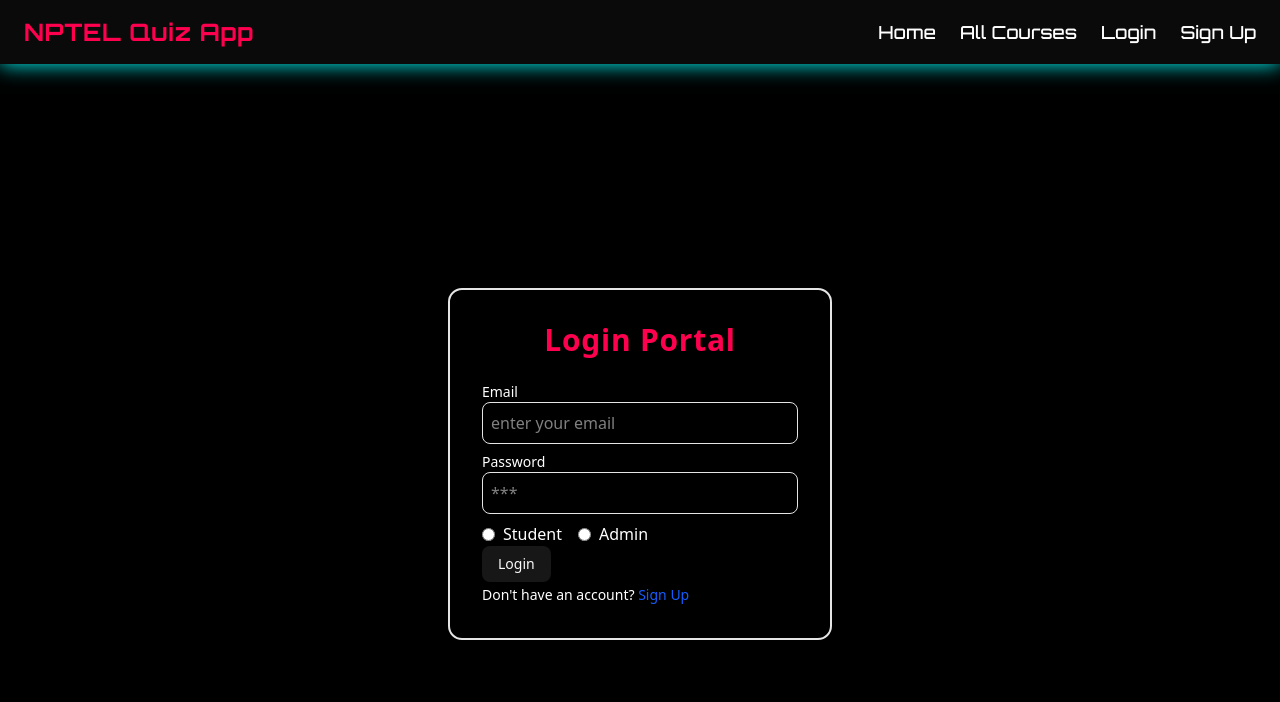
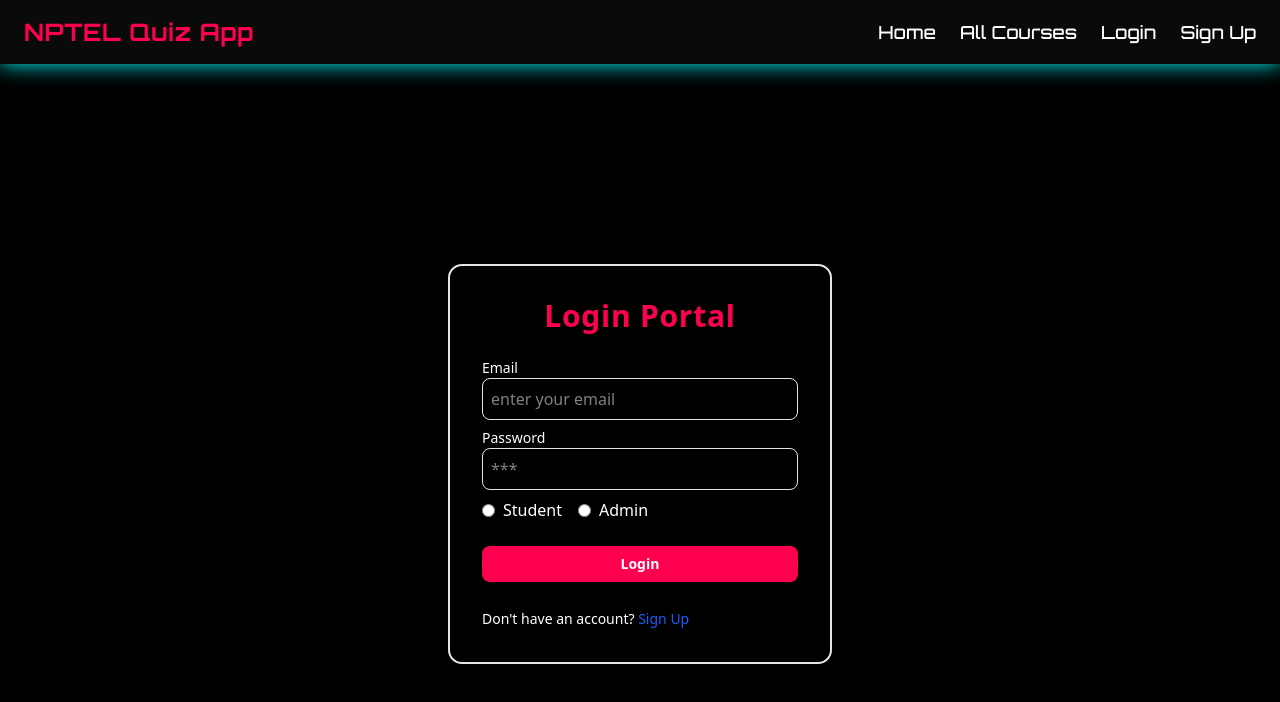
Before and after one commit to A-Kshitij-S/Quiz_Project, a React (Vite) app in the folder frontend/: page /login in a window 1280 px wide. Shown: the top 702 px of the page. Built offline with nearby package versions, Linux system fonts and the light colour scheme; no server answers.

Commit message:
some fixes

```diff
--- a/frontend/src/pages/Login.jsx
+++ b/frontend/src/pages/Login.jsx
@@ -144,10 +144,36 @@ export default function Login() {
 
 
                     </div>
-                    <Button type="submit" disabled={loading} className="flex items-center justify-center gap-2">
-                        {loading && <Spinner />}
+                    <Button
+                        type="submit"
+                        disabled={loading}
+                        className="w-full bg-[#FF004F] text-white font-bold hover:shadow-[0_0_15px_#FF004F] my-6 flex items-center justify-center gap-2"
+                    >
+                        {loading && (
+                            <svg
+                                className="animate-spin h-5 w-5 text-white"
+                                xmlns="http://www.w3.org/2000/svg"
+                                fill="none"
+                                viewBox="0 0 24 24"
+                            >
+                                <circle
+                                    className="opacity-25"
+                                    cx="12"
+                                    cy="12"
+                                    r="10"
+                                    stroke="currentColor"
+                                    strokeWidth="4"
+                                ></circle>
+                                <path
+                                    className="opacity-75"
+                                    fill="currentColor"
+                                    d="M4 12a8 8 0 018-8v4l3-3-3-3v4a8 8 0 00-8 8h4z"
+                                ></path>
+                            </svg>
+                        )}
                         {loading ? "Logging in..." : "Login"}
                     </Button>
+
 
 
                     <span className='text-sm'>Don't have an account? <Link to="/register" className="text-blue-600">Sign Up</Link></span>
```
